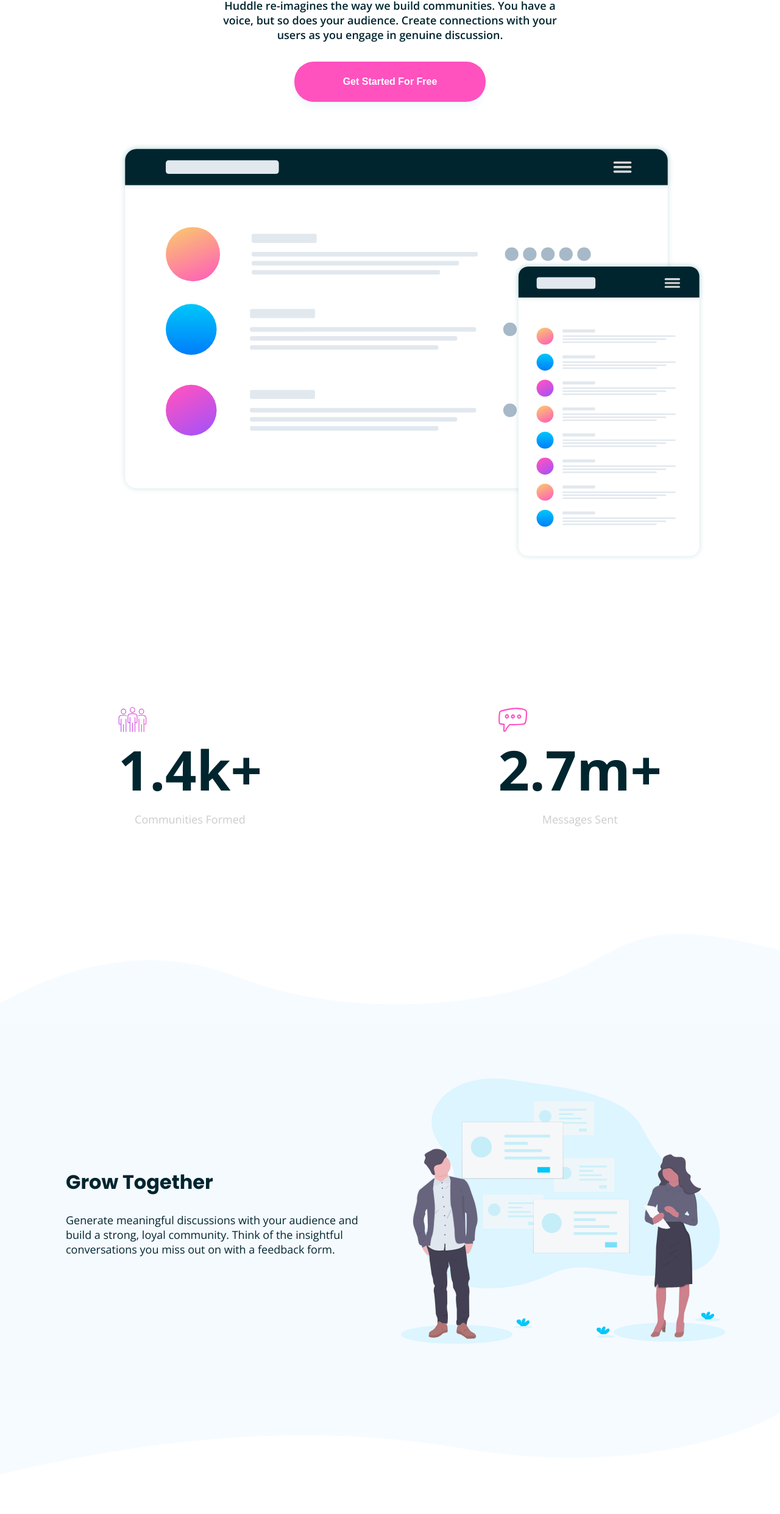
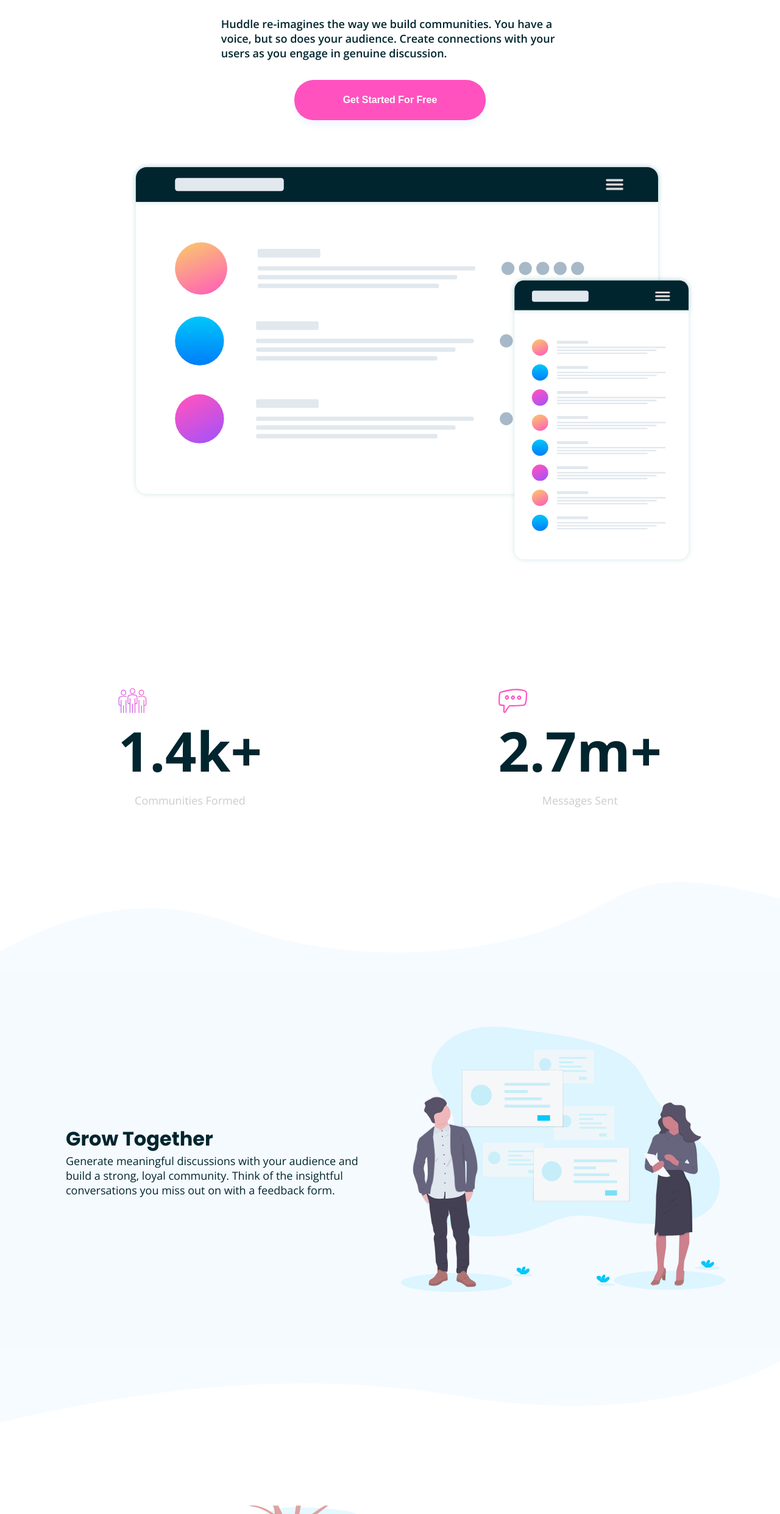
Before and after one commit to EstelleRoges/FrontendMentor-Landing-page-curved-sections, a website: page index.html in a window 1280 px wide. Shown: the part 318-2800 px from the top of the page at 61% size. Drawn offline with nearby package versions, Linux system fonts and the light colour scheme.

Commit message:
style updated

```diff
--- a/index.html
+++ b/index.html
@@ -16,18 +16,18 @@
     <button class="buttonSecondary">Try It Free</button>
   </header>
 
-  <main>
-    <div class="mainContent">
+  <section id="heroSection">
+    <div class="heroSection">
       <h1>Build The Community Your Fans Will Love</h1>
       <p>Huddle re-imagines the way we build communities. You have a voice, but so does
         your audience. Create connections with your users as you engage in genuine discussion.</p>
       <button class="buttonPrimary">Get Started For Free</button>
       <img src="images/screen-mockups.svg" alt="screenMockupsImg">
     </div>
-  </main>
+  </section>
 
-  <section>
-    <div class="content figures">
+  <section id="figures">
+    <div class="content">
       <article>
         <img src="images/icon-communities.svg" alt="iconCommunity">
         <p class="figure">1.4k+</p>
@@ -42,11 +42,12 @@
     </div>
   </section>
 
+  <section id="growTogether">
     <picture class="top">
       <source media="(max-width: 768px)" srcset="images/bg-section-top-mobile-1.svg">
       <img src="images/bg-section-top-desktop-1.svg" alt="bgSection">
     </picture>
-  <section class="blueBkg">
+    <main class="blueBkg">
       <div class="content">
         <article>
           <h2>Grow Together</h2>
@@ -55,12 +56,14 @@
         </article>
         <div><img src="images/illustration-grow-together.svg" alt="growTogetherImg"></div>
       </div>
-  </section>
+    </main>
     <picture class="bottom">
       <source media="(max-width: 768px)" srcset="images/bg-section-bottom-mobile-1.svg">
       <img src="images/bg-section-bottom-desktop-1.svg" alt="bgSection">
     </picture>
-  <section>
+  </section>
+
+  <section id="flowingConversation">
     <div class="content">
       <div><img src="images/illustration-flowing-conversation.svg" alt="flowingConversationImg"></div>
       <article>
@@ -71,11 +74,12 @@
     </div>
   </section>
 
+  <section id="yourUsers">
     <picture class="top">
       <source media="(max-width: 768px)" srcset="images/bg-section-top-mobile-2.svg">
       <img src="images/bg-section-top-desktop-2.svg" alt="bgSection">
     </picture>
-  <section class="blueBkg">
+    <main class="blueBkg">
       <div class="content">
         <article>
           <h2>Your Users</h2>
@@ -84,17 +88,20 @@
         </article>
         <div><img src="images/illustration-your-users.svg" alt="yourUsersImg"></div>
       </div>
-  </section>
+    </main>
     <picture class="bottom">
       <source media="(max-width: 768px)" srcset="images/bg-section-bottom-mobile-2.svg">
       <img src="images/bg-section-bottom-desktop-2.svg" alt="bgSection">
     </picture>
-  <section>
+  </section>
+
+  <section id="buildCommunity">
     <div class="content buildCommunity">
       <h2>Ready To Build Your Community?</h2>
       <button class="buttonPrimary">Get Started For Free</button>
     </div>
   </section>
+
 
   <picture class="top">
     <source media="(max-width: 768px)" srcset="images/bg-footer-top-mobile.svg">
@@ -116,8 +123,7 @@
         <form>
           <input type="text" name="mailAddress" id="mailAddress">
           <span id="errorMessage" class="errorMessage" style="display: none;">Check your email, please</span>
-          <button type="submit" class="buttonPrimary subscribe"
-            onclick="subscribe(event)">Subscribe</button>
+          <button type="submit" class="buttonPrimary subscribe" onclick="subscribe(event)">Subscribe</button>
         </form>
       </section>
     </div>
@@ -127,7 +133,6 @@
       <i class="fa-brands fa-facebook-square"></i>
       <i class="fa-brands fa-instagram"></i>
       <i class="fa-brands fa-twitter-square"></i>
-    </div>
   </section>
 
   <footer class="devCorner">
--- a/styles.scss
+++ b/styles.scss
@@ -26,13 +26,6 @@
 h6 {
   font-family: "Poppins", cursve, sans-serif;
   color: var(--veryDarkCyan);
-}
-
-*::before,
-*::after {
-  margin: 0;
-  padding: 0;
-  box-sizing: border-box;
 }
 
 h1 {
@@ -129,15 +122,24 @@
   background-color: var(--veryPaleBlue);
 }
 
-.mainContent {
+.heroSection {
   margin: 5em;
   width: 75%;
   max-width: 1100px;
 }
 
 section {
-  margin: 0 auto;
-  padding: 3em;
+  main {
+    margin: 0;
+    padding: 3em;
+  }
+
+  h2,
+  p {
+    margin: 0;
+    text-align: start;
+  }
+
   article {
     padding: 2em;
     width: 50%;
@@ -162,7 +164,7 @@
   align-items: center;
 }
 
-main {
+#heroSection {
   display: flex;
   flex-direction: column;
   align-items: center;
@@ -186,9 +188,10 @@
   justify-content: space-between;
 }
 
-.figures {
-  max-width: 1000px;
-  text-align: center;
+#figures {
+  div {
+    max-width: 1000px;
+  }
 
   * {
     width: auto;
@@ -209,6 +212,7 @@
 
   p:last-of-type {
     margin: 0.5em;
+    text-align: center;
     color: #ccc;
   }
 }
@@ -230,12 +234,16 @@
   }
 
   section {
+    height: auto;
+    padding: 2em;
+
     * {
       color: var(--veryPaleBlue);
     }
 
     p {
       width: 60%;
+      margin: 1em 0;
     }
 
     img {
@@ -247,9 +255,9 @@
       filter: grayscale(100%) brightness(100%) invert(100%);
     }
 
-    padding: 2em;
 
     &:first-of-type {
+      padding-top: 0;
       width: 60%;
     }
 
@@ -286,11 +294,10 @@
 }
 
 .socials {
-  padding-top: 0.5em;
+  padding: 0.5em 2em;
   background-color: var(--veryDarkCyan);
 
   .content {
-    padding: 0;
     justify-content: flex-start;
   }
 
```
Also changed, not shown: styles.css, 1 other file. Lines whose indentation alone changed are shown as unchanged.
